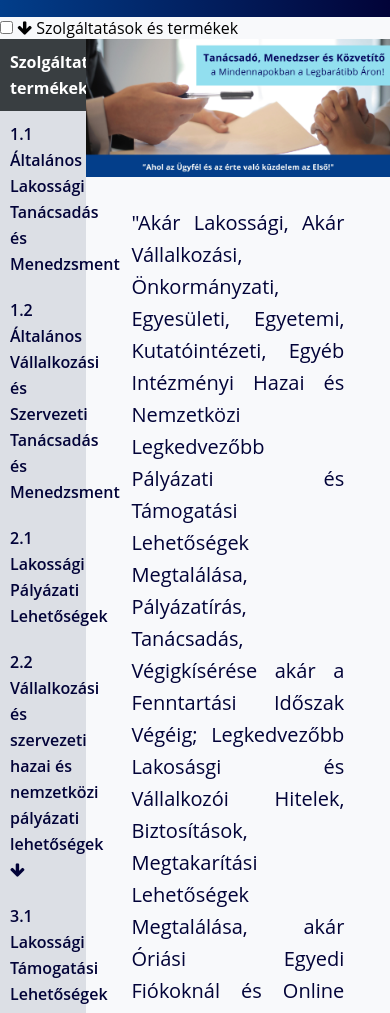
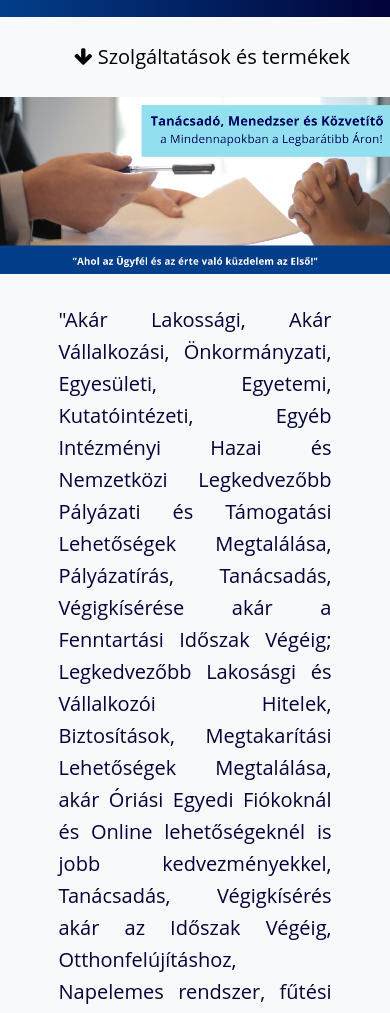
Before and after one commit to koszegisamuel/ddtmk, a plain HTML site: page index.html in a window 390 px wide. Shown: the part 83-1096 px from the top of the page. Drawn offline with Linux system fonts and the light colour scheme.

Commit message:
Update styles.css

```diff
--- a/styles.css
+++ b/styles.css
@@ -60,7 +60,22 @@ body {
     display: none;
 }
 
+.checkbutton-two {
+    font-size: 20px;
+    color: rgb(0, 0, 0);
+    float: right;
+    line-height: 80px;
+    margin-right: 40px;
+    cursor: pointer;
+    display: none;
+    z-index: 20;
+}
+
 #check {
+    display: none;
+}
+
+#checktwo {
     display: none;
 }
 
@@ -121,6 +136,8 @@ body {
     background-color: #b0b5bf;
 }
 
+/* Right content */
+
 .mainbody {
     display: flex;
     width: 100%;
@@ -179,11 +196,30 @@ body {
     list-style: none;
     display: block;
     transition: 0.5s;
+
 }
 
 .dropdown-two {
     position: relative;
     transition: 0.5s;
+}
+
+.sideul .dropdown-one .dropdown-menu-one  .dropdown-two .third-level {
+    background-color: yellow;
+    color: red;
+}
+
+.sideul .dropdown-one .dropdown-menu-one  .dropdown-two .third-level:hover {
+    background-color: lightyellow;
+}
+
+
+.sideul .dropdown-one .dropdown-menu-one .second-level {
+    background-color: green;
+}
+
+.sideul .dropdown-one .dropdown-menu-one .second-level:hover {
+    background-color: lightgreen;
 }
 
 .dropdown-two:hover .dropdown-menu-two {
@@ -207,12 +243,29 @@ body {
     transition: 0.5s;
 }
 
+.downarrow {
+    font-size: 14px;
+    opacity: 0;
+}
+
+/* Footer */
+footer {
+    height: 100px;
+    width: 100%;
+    background: linear-gradient(90deg, #023e8a, #020338);
+}
+
 
 /* Media Querys */
 
 @media (max-width: 952px) {
     .checkbutton {
         display: block;
+    }
+
+    .checkbutton-two {
+        display: block;
+        z-index: 3;
     }
 
     .mainnav ul {
@@ -230,7 +283,7 @@ body {
     .mainnav ul li {
         display: block;
         margin: 50px 0;
-        line-height: 30px;
+        line-height: 10px;
 
     }
 
@@ -239,12 +292,47 @@ body {
 
     }
 
+    .sidebar {
+        left: -100%;
+        width: 100%;
+        position: absolute;
+        z-index: 3;
+    }
+
+    .sidenav ul {
+        position: absolute;
+        width: 100%;
+        height: 100vh;
+        background: #adb5bd;
+        left: -200%;
+        text-align: center;
+        transition: all 0.5s;
+        z-index: 3;
+    }
+
+    .sidenav ul li {
+        display: block;
+        /* line-height: 30px; */
+    }
+
+    .sidenav .sideul li a {
+        font-size: 14px;
+    }
+
     a:hover {
         background: none;
         color: #212529;
     }
 
     #check:checked ~ ul {
+        left: 0;
+    }
+
+    #checktwo:checked ~ .mainbody .sidebar {
+        left: 0;
+    }
+
+    #checktwo:checked ~ .mainbody .sidebar .sideul {
         left: 0;
     }
 
@@ -259,4 +347,31 @@ body {
    .logo {
     width: 30%;
    }
+
+   .dropdown-menu-one,
+   .dropdown-menu-two {
+    position: relative;
+    top: 0;
+    z-index: 4;
+    width: 100%;
+    transition: 0.5s;
+    left: 0%;
+   }
+   .dropdown-one {
+    /* position: relative; */
+    transition: 0.5s;
+   }
+   .mainbody {
+    flex-direction: column;
+   }
+   .contentholder {
+    width: 100%;
+   }
+
+   .downarrow {
+    font-size: 12px;
+    opacity: 1;
+   }
+
+
 }
```
